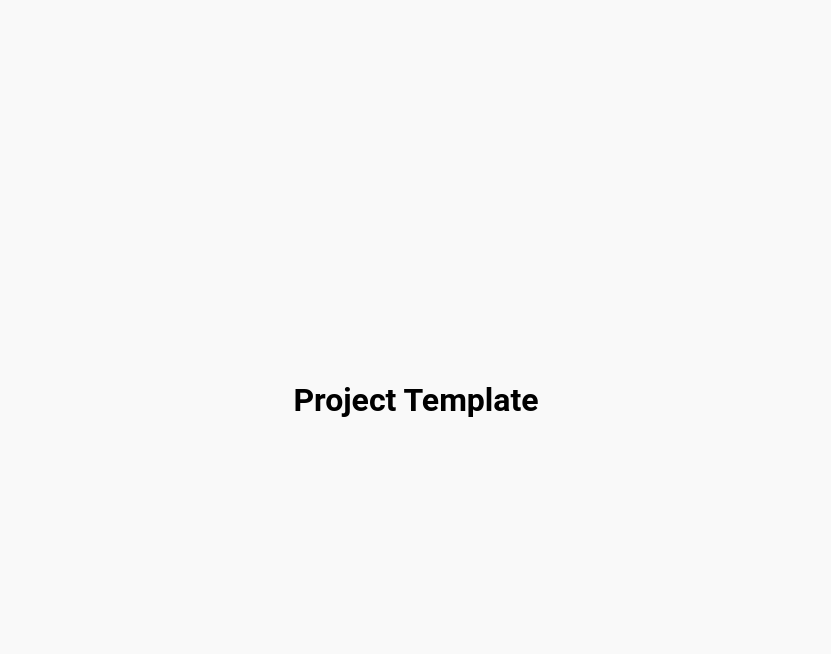
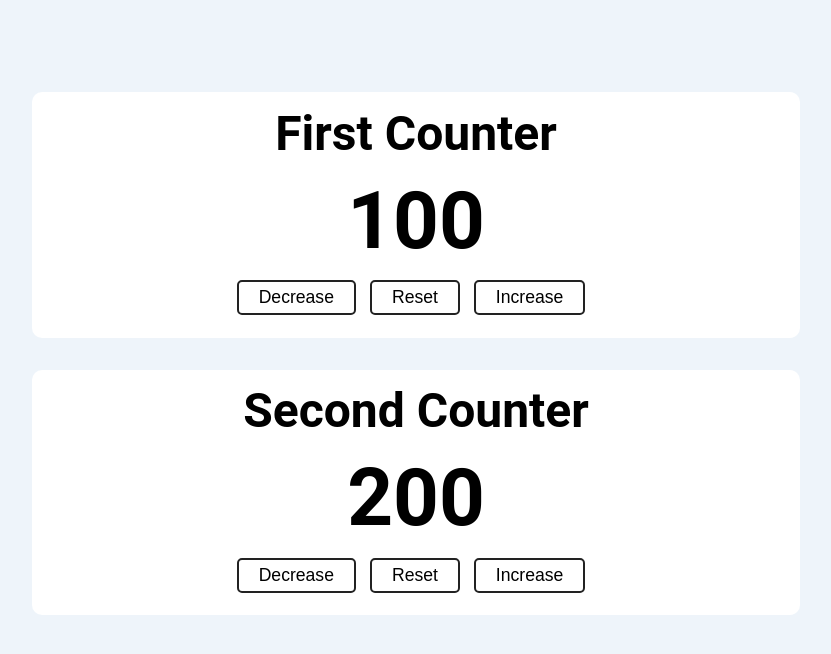
Before and after one commit to taifur-rahaman/counterOOP, a plain HTML site: page index.html in a window 1280 px wide. Shown: the whole page, without its empty margins (224-1055 px from the left). Drawn offline with nearby package versions, Linux system fonts and the light colour scheme; some icons are missing.

Commit message:
incomplete

```diff
--- a/app.js
+++ b/app.js
@@ -0,0 +1,3 @@
+function Counter(element, value) {
+  console.log(element, value);
+}
--- a/index.html
+++ b/index.html
@@ -23,10 +23,29 @@
       crossorigin="anonymous"
       referrerpolicy="no-referrer"
     />
-    <title>Project Template</title>
+    <title>Counter</title>
   </head>
   <body>
-    <h1>Project Template</h1>
+    <div class="container">
+      <div class="counter_one counter">
+        <h2 class="title">first counter</h2>
+        <h1 class="count">100</h1>
+        <div class="btn">
+          <button id="btn" class="btn-decrement">decrease</button>
+          <button id="btn" class="btn-reset">reset</button>
+          <button id="btn" class="btn-increment">increase</button>
+        </div>
+      </div>
+      <div class="counter_two counter">
+        <h2 class="title">second counter</h2>
+        <h1 class="count">200</h1>
+        <div class="btn">
+          <button id="btn" class="btn-decrement">decrease</button>
+          <button id="btn" class="btn-reset">reset</button>
+          <button id="btn" class="btn-increment">increase</button>
+        </div>
+      </div>
+    </div>
     <!-- javaScript -->
     <script src="./app.js"></script>
   </body>
--- a/style.css
+++ b/style.css
@@ -1,13 +1,67 @@
 * {
   box-sizing: border-box;
+  margin: 0;
+  padding: 0;
 }
 
 body {
   font-family: "Roboto", "Helvetica Neue", Helvetica, Arial;
+  background-color: #eef4fa;
+}
+
+.container {
+  display: grid;
+  grid-template-columns: repeat(10, 1fr);
+  grid-template-rows: repeat(9, 1fr);
+  grid-auto-rows: minmax(100px, auto);
+  row-gap: 2rem;
+  height: 100vh;
+}
+
+.counter {
   display: flex;
-  justify-content: center;
-  height: 100vh;
+  flex-direction: column;
   align-items: center;
-  margin: 0;
-  background-color: #f9f9f9;
+  justify-content: space-evenly;
+  border-radius: 10px;
+  background-color: #fff;
 }
+
+.title {
+  font-size: 3rem;
+  text-transform: capitalize;
+}
+
+.count {
+  font-size: 5rem;
+}
+
+#btn {
+  padding: 5px 20px;
+  cursor: pointer;
+  background-color: #fff;
+  border-radius: 5px;
+  border: 2px solid #222;
+  margin: 0 10px 10px 0;
+  text-transform: capitalize;
+  font-size: 1.1rem;
+}
+
+#btn:hover {
+  background-color: #222;
+  color: #fff;
+}
+
+#btn:active {
+  transform: scale(0.9);
+}
+
+.counter_one {
+  grid-column: 3 / 9;
+  grid-row: 2 / 5;
+}
+
+.counter_two {
+  grid-column: 3 / 9;
+  grid-row: 5 / 8;
+}
```
